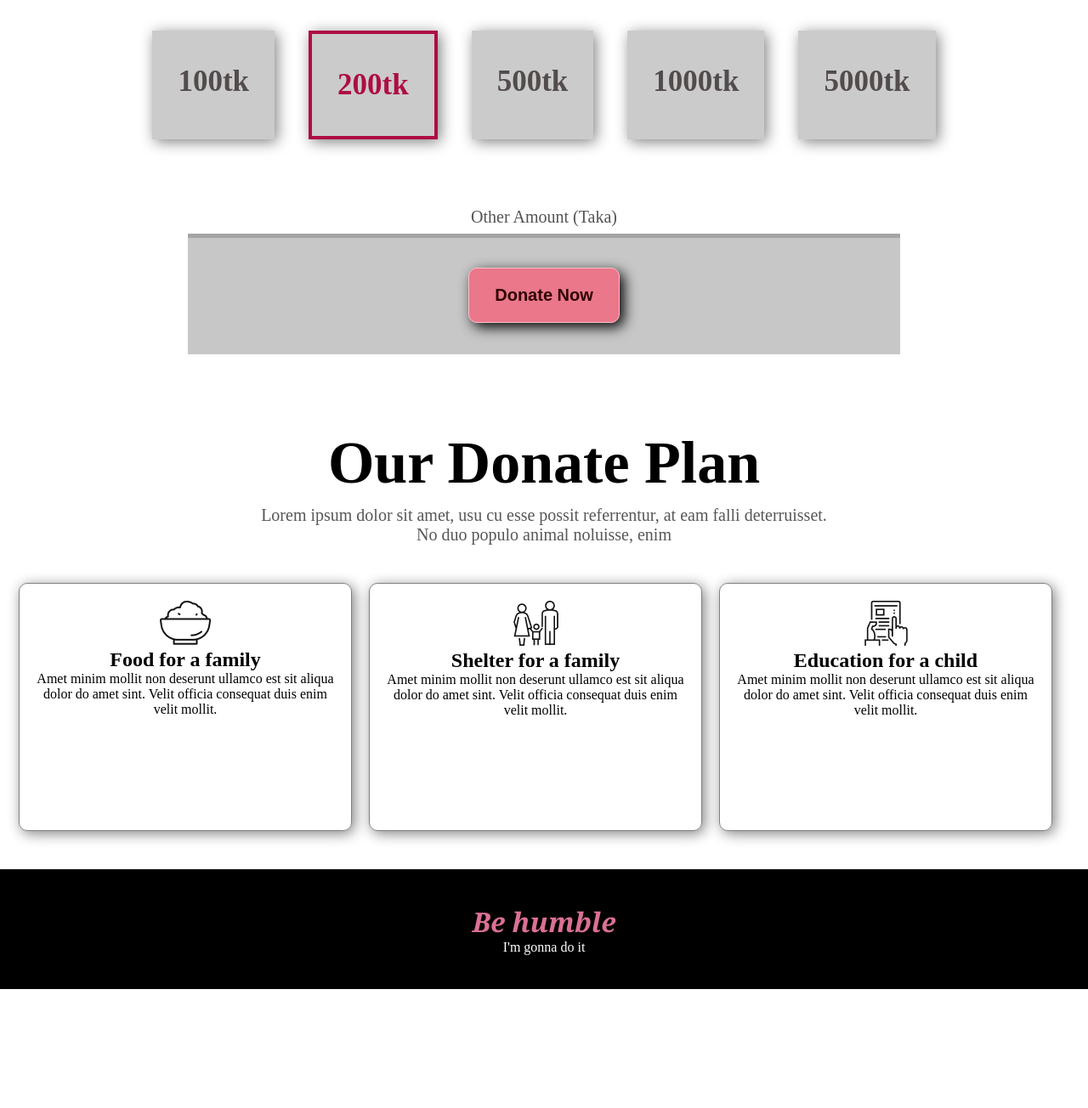
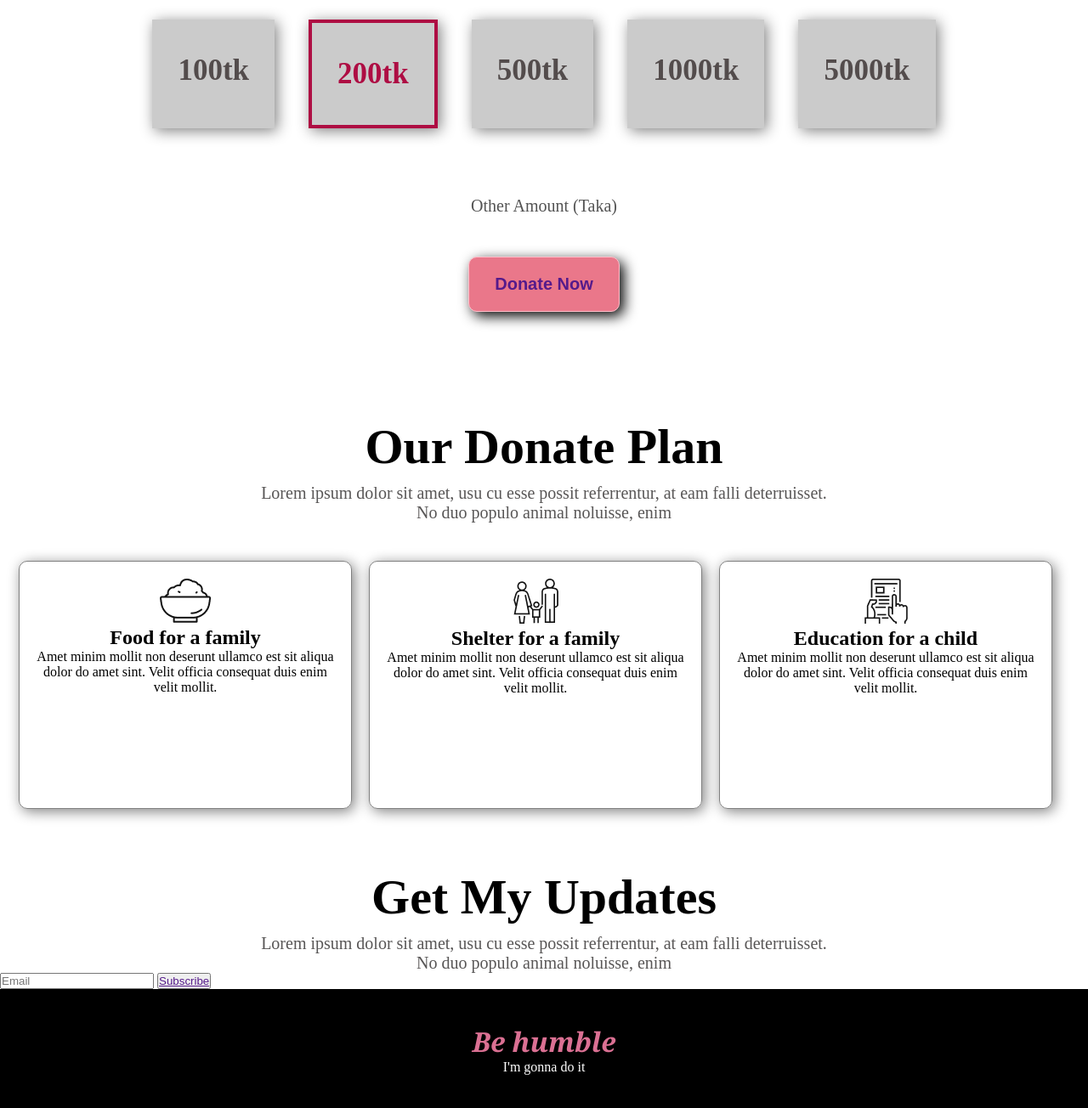
Before and after one commit to joychandragope/charity-collection-project, a plain HTML site: page index.html in a window 1280 px wide. Shown: the part 990-2294 px from the top of the page at 85% size. Before the commit the page ends 2154 px from the top, so only its background shows below. Drawn offline with Linux system fonts and the light colour scheme; a web font is replaced by a local one.

Commit message:
button format changed

```diff
--- a/index.html
+++ b/index.html
@@ -22,7 +22,7 @@
             Lorem ipsum dolor sit amet, usu cu esse possit referrentur, at eam
             falli deterruisset. No duo populo animal noluisse, enim
           </p>
-          <a target="_blank" href=""><button class="button">Donate Now</button></a>
+          <button class="button"><a target="_blank" href="">Donate Now</a></button>
       </div>
     </section>
 
@@ -42,7 +42,7 @@
 
         <div class="section-two-button">
             <p>Other Amount (Taka)</p><br>
-            <a target="_blank" href=""><button class="button">Donate Now</button></a>
+            <button class="button"><a target="_blank" href="">Donate Now</a></button>
 
         </div>
     </section>
@@ -85,6 +85,23 @@
 
         </div>
     </section>
+
+    <section class="section-five">
+        <div>
+            <h1 class="section-two-heading">Get My Updates</h1>
+            <p class="section-two-description">
+            Lorem ipsum dolor sit amet, usu cu esse possit referrentur, at eam falli
+            deterruisset. <br> No duo populo animal noluisse, enim</p>
+        </div>
+        <div class="form">
+            <form action="">
+                <input type="email" name="email" placeholder="Email">
+                <button><a href="">Subscribe</a></button>
+            </form>
+
+        </div>
+
+    </section>
   </body>
 
   <footer class="footer">
--- a/style.css
+++ b/style.css
@@ -48,11 +48,13 @@ body {
   font-weight: bold;
   box-shadow: 5px 5px 16px black;
 }
+.button a {
+  text-decoration: none;
+}
 .button:hover {
-  color: blue;
+  background: white;
   cursor: pointer;
 }
-
 .section-two {
   width: 100vw;
   height: 100vh;
@@ -66,7 +68,7 @@ body {
 }
 
 .section-two-heading {
-  font-size: 70px;
+  font-size: 58px;
   text-align: center;
   margin-top: 25px;
 }
@@ -98,11 +100,12 @@ body {
   color: rgb(174, 13, 67);
   border: 4px solid rgb(174, 13, 67);
 }
-.section-two-button a {
+
+/*.section-two-button a {
   border-top: 5px solid rgb(164, 164, 164);
   padding: 60px 300px;
   background-color: rgb(199, 199, 199);
-}
+}*/
 .section-two-button p {
   text-align: center;
   font-size: 20px;
```
